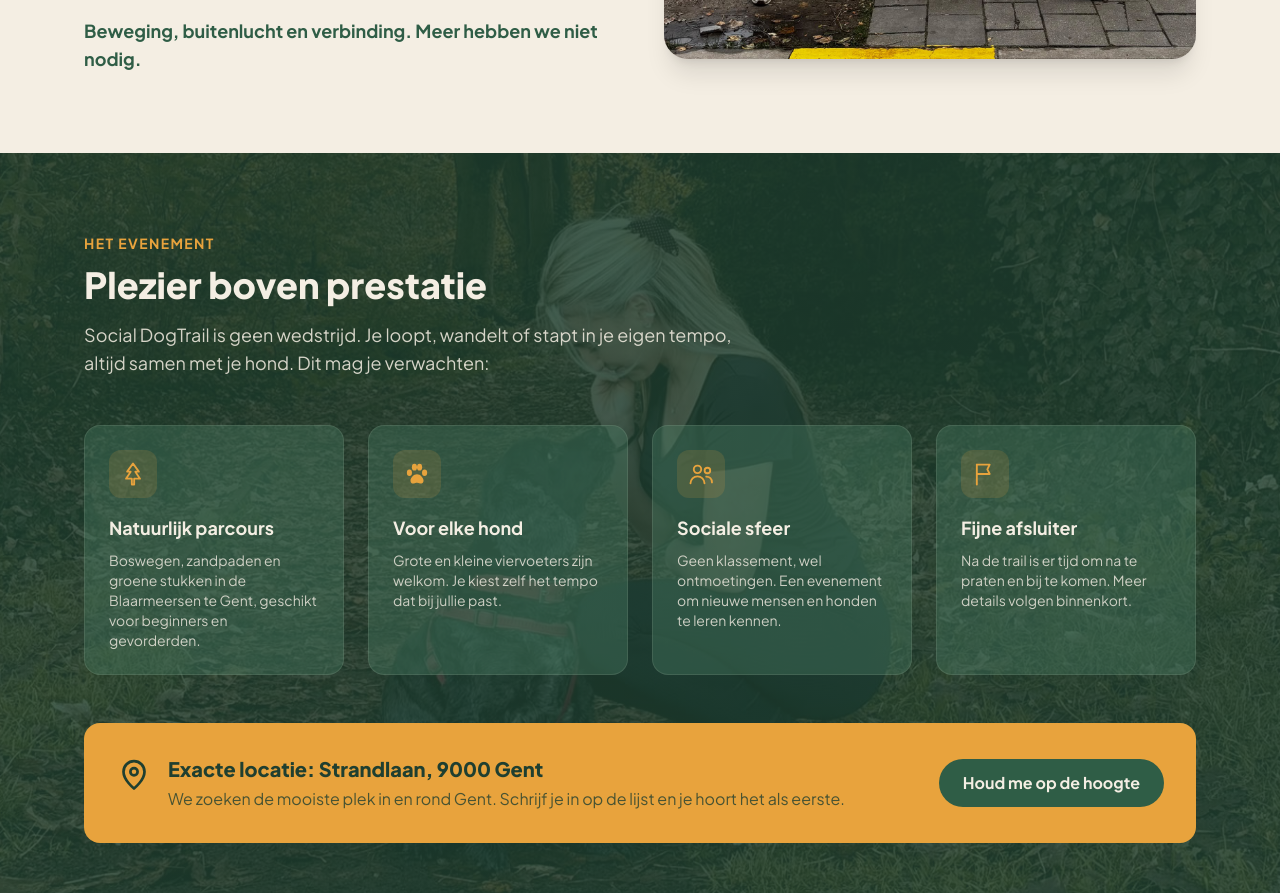
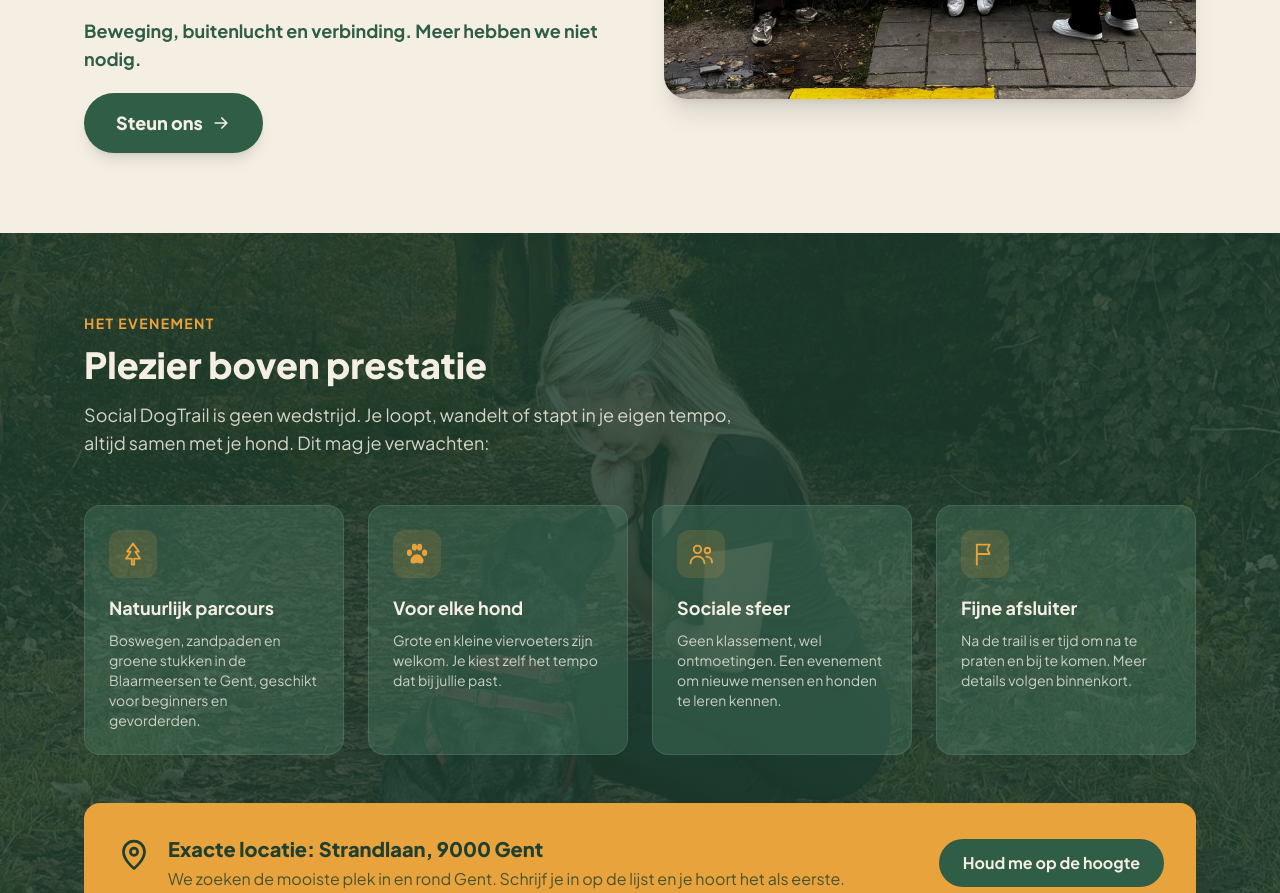
Before and after one commit to nicolabruggeman/SocialDogTrail, a plain HTML site: page index.html in a window 1280 px wide. Shown: the part 1378-2271 px from the top of the page. Drawn offline with nearby package versions, Linux system fonts and the light colour scheme.

Commit message:
Add support button to index.html
Added a support button linking to a fundraising page.

```diff
--- a/index.html
+++ b/index.html
@@ -286,6 +286,16 @@
       <p class="font-bold text-forest">
         Beweging, buitenlucht en verbinding. Meer hebben we niet nodig.
       </p>
+<a
+  href="https://gofund.me/152322269"
+  target="_blank"
+  rel="noopener noreferrer"
+  class="btn-shine inline-flex items-center justify-center mt-6 rounded-full bg-forest hover:bg-forest-dark text-sand font-extrabold px-8 py-4 transition shadow-lg"
+>
+  Steun ons
+  <svg class="ml-2 h-5 w-5"><use href="#i-arrow"/></svg>
+</a>
+
     </div>
   </div>
 
```
